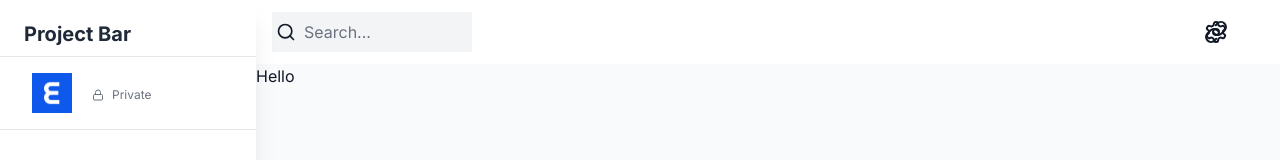
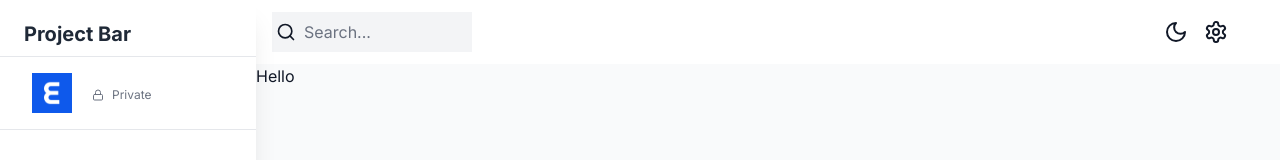
Before and after one commit to vanthuynh/planitect, a Next.js app in the folder frontend/: page / in a window 1280 px wide. Shown: the top 160 px of the page. Built offline with nearby package versions, Linux system fonts and the light colour scheme; no server answers.

Commit message:
dark mode and light mode working

```diff
--- a/frontend/src/app/(components)/Navbar/index.tsx
+++ b/frontend/src/app/(components)/Navbar/index.tsx
@@ -1,11 +1,27 @@
 import React from "react";
-import { Link, Search, Settings } from "lucide-react";
+import { Menu, Moon, Search, Settings, Sun } from "lucide-react";
+import Link from "next/link";
+import { useAppDispatch, useAppSelector } from "@/app/redux";
+import { setIsDarkMode, setIsSidebarCollapsed } from "@/state";
 
 const Navbar = () => {
+  const dispatch = useAppDispatch();
+  const isSidebarCollapsed = useAppSelector(
+    (state) => state.global.isSidebarCollapsed,
+  );
+  const isDarkMode = useAppSelector((state) => state.global.isDarkMode);
+
   return (
     <div className="flex items-center justify-between bg-white px-4 py-3 dark:bg-black">
       {/* Search Bar */}
       <div className="flex items-center gap-8">
+        {!isSidebarCollapsed ? null : (
+          <button
+            onClick={() => dispatch(setIsSidebarCollapsed(!isSidebarCollapsed))}
+          >
+            <Menu className="h-8 w-8 dark:text-white" />
+          </button>
+        )}
         <div className="relative flex h-min w-[200px]">
           <Search className="absolute left-[4px] top-1/2 mr-2 h-5 w-5 -translate-y-1/2 transform cursor-pointer dark:text-white"></Search>
           <input
@@ -15,11 +31,31 @@
           />
         </div>
       </div>
+
       {/* Icon  */}
       <div className="flex items-center">
+        <button
+          onClick={() => dispatch(setIsDarkMode(!isDarkMode))}
+          className={
+            isDarkMode
+              ? `rounded p-2 dark:hover:bg-gray-700`
+              : `rounded p-2 hover:bg-gray-100`
+          }
+        >
+          {/* show icon */}
+          {isDarkMode ? (
+            <Sun className="h-6 w-6 cursor-pointer dark:text-white" />
+          ) : (
+            <Moon className="h-6 w-6 cursor-pointer dark:text-white" />
+          )}
+        </button>
         <Link
           href="/settings"
-          className="h-min w-min rounded p-2 hover:bg-gray-100"
+          className={
+            isDarkMode
+              ? `h-min w-min rounded p-2 dark:hover:bg-gray-700`
+              : `h-min w-min rounded p-2 hover:bg-gray-100`
+          }
         >
           <Settings className="h-6 w-6 cursor-pointer dark:text-white" />
         </Link>
--- a/frontend/src/app/dashboardWrapper.tsx
+++ b/frontend/src/app/dashboardWrapper.tsx
@@ -1,13 +1,29 @@
-import React from "react";
+"use client";
+
+import React, { useEffect } from "react";
 import Navbar from "@/app/(components)/Navbar";
 import Sidebar from "@/app/(components)/Sidebar";
+import StoreProvider, { useAppSelector } from "./redux";
 
-const DashboardWrapper = ({ children }: { children: React.ReactNode }) => {
+const DashboardLayout = ({ children }: { children: React.ReactNode }) => {
+  const isSidebarCollapsed = useAppSelector(
+    (state) => state.global.isSidebarCollapsed,
+  );
+  const isDarkMode = useAppSelector((state) => state.global.isDarkMode);
+
+  // We trying to change the background of the root - "layout.tsx" directly
+  useEffect(() => {
+    if (isDarkMode) {
+      document.documentElement.classList.add("dark");
+    } else {
+      document.documentElement.classList.remove("dark");
+    }
+  });
   return (
     <div className="flex min-h-screen w-full bg-gray-50 text-gray-900">
       <Sidebar />
       <main
-        className={`flex w-full flex-col bg-gray-50 dark:bg-dark-bg md:pl-64`}
+        className={`flex w-full flex-col bg-gray-50 dark:bg-dark-bg ${isSidebarCollapsed ? "" : "md:pl-64"}`}
       >
         <Navbar />
         {children}
@@ -16,4 +32,12 @@
   );
 };
 
+const DashboardWrapper = ({ children }: { children: React.ReactNode }) => {
+  return (
+    <StoreProvider>
+      <DashboardLayout>{children}</DashboardLayout>
+    </StoreProvider>
+  );
+};
+
 export default DashboardWrapper;
--- a/frontend/src/app/redux.tsx
+++ b/frontend/src/app/redux.tsx
@@ -1,3 +1,4 @@
+"use client";
 import { useRef } from "react";
 import { combineReducers, configureStore } from "@reduxjs/toolkit";
 import {
--- a/frontend/src/state/index.ts
+++ b/frontend/src/state/index.ts
@@ -19,8 +19,9 @@
     },
     setIsDarkMode: (state, action: PayloadAction<boolean>) => {
       state.isDarkMode = action.payload;
+    },
   },
 });
 
-export const {setIsSidebarCollapsed, setIsDarkMode} = globalSlice.actions;
+export const { setIsSidebarCollapsed, setIsDarkMode } = globalSlice.actions;
 export default globalSlice.reducer;
```
